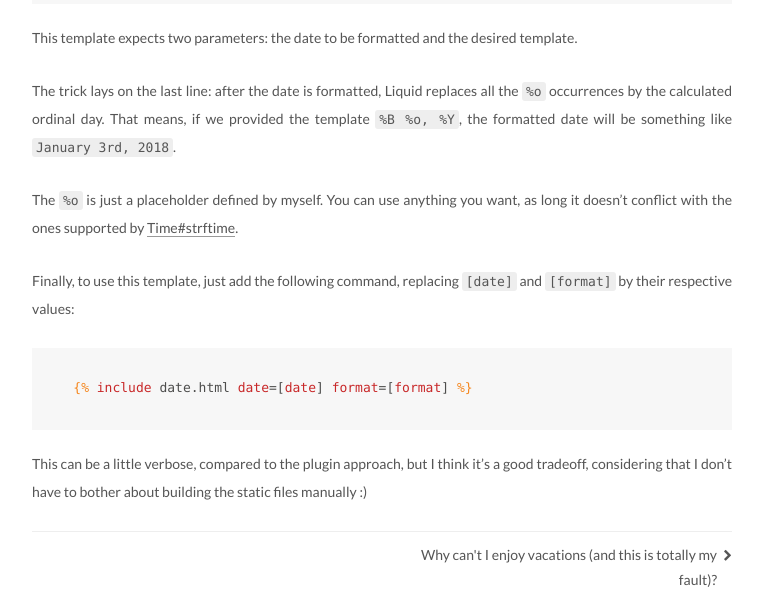
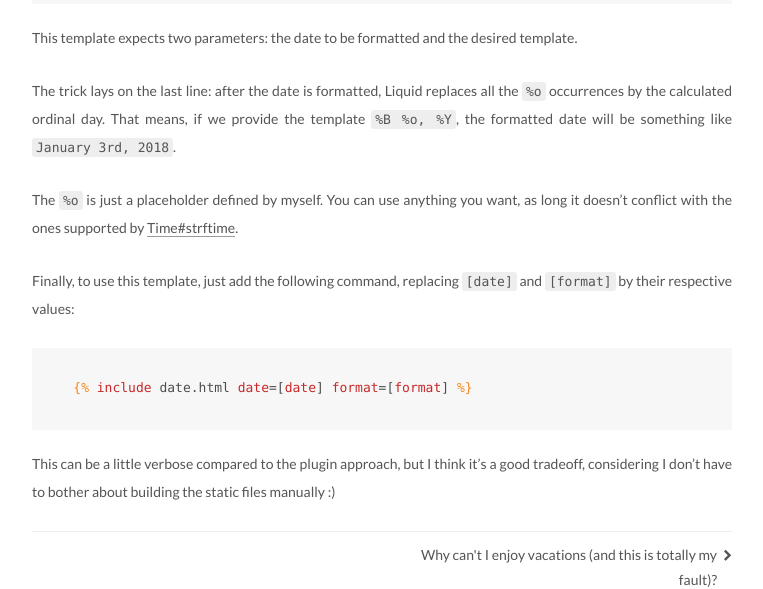
Before and after one commit to mauricioklein/mauricioklein.github.io, a Jekyll site: the page built from _posts/2018-02-19-ordinal-date-on-jekyll.md, in a window 1280 px wide. Shown: the part 2179-2768 px from the top of the page, without its empty margins (258-1021 px from the left). Built offline with Jekyll 4.4.1, drawn with Linux system fonts in a browser that asks for light colours.

Commit message:
Fix typo on post

```diff
--- a/_posts/2018-02-19-ordinal-date-on-jekyll.md
+++ b/_posts/2018-02-19-ordinal-date-on-jekyll.md
@@ -82,7 +82,7 @@
 This template expects two parameters: the date to be formatted and the desired template.
 
 The trick lays on the last line: after the date is formatted, Liquid replaces all the `%o` occurrences
-by the calculated ordinal day. That means, if we provided the template `%B %o, %Y`, the formatted
+by the calculated ordinal day. That means, if we provide the template `%B %o, %Y`, the formatted
 date will be something like `January 3rd, 2018`.
 
 The `%o` is just a placeholder defined by myself. You can use anything you want, as long it
@@ -97,8 +97,7 @@
   {% endraw %}
 {% endhighlight %}
 
-This can be a little verbose, compared to the plugin approach, but I think it's a good tradeoff, considering
-that I don't have to bother about building the static files manually :)
+This can be a little verbose compared to the plugin approach, but I think it's a good tradeoff, considering I don't have to bother about building the static files manually :)
 
 [strftime]: http://ruby-doc.org/core-2.2.1/Time.html#method-i-strftime
 [ordinal-plugin]: https://github.com/patrickcate/Jekyll-Ordinal
```
